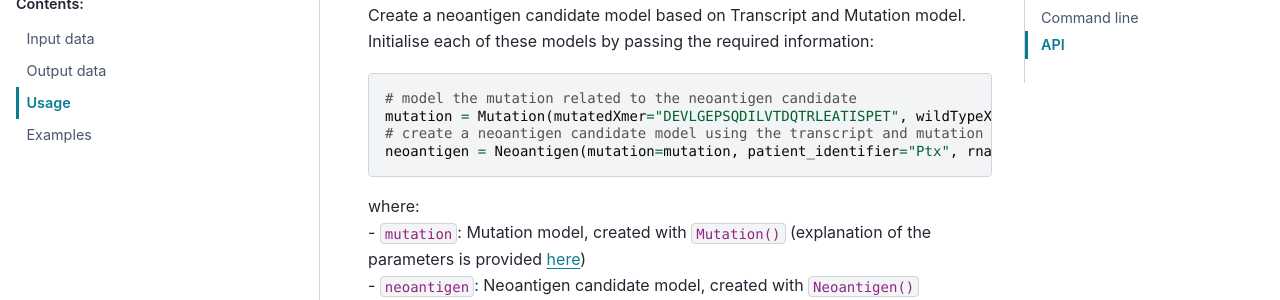
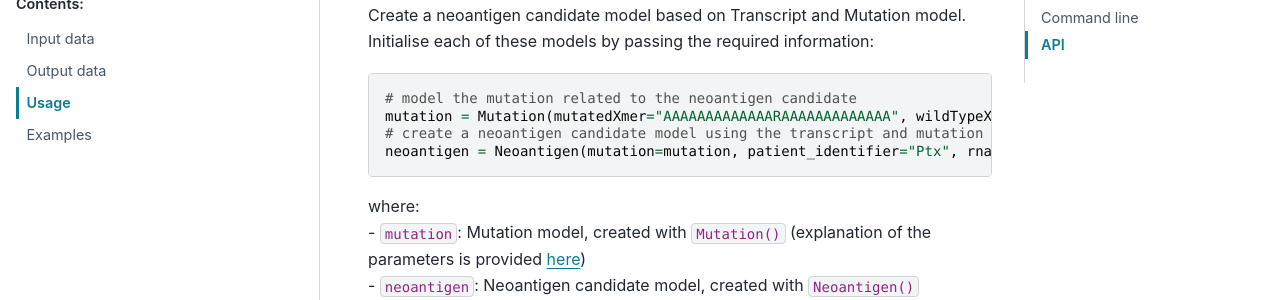
Before and after one commit to TRON-Bioinformatics/neofox, a Sphinx documentation site: the page built from docs/source/03_03_usage.md, in a window 1280 px wide and 900 px high, scrolled down 2242 px. Shown: the part 152-452 px from the top of the window. Built offline with Sphinx 7.4.7 and the PyData theme 0.15.4, drawn with Linux system fonts in a browser that asks for light colours.

Commit message:
some minor add

````diff
--- a/docs/source/03_03_usage.md
+++ b/docs/source/03_03_usage.md
@@ -75,9 +75,9 @@
 
 ```python
 # model the mutation related to the neoantigen candidate
-mutation = Mutation(mutatedXmer="DEVLGEPSQDILVTDQTRLEATISPET", wildTypeXmer="DQTRLEATISPETIDQTRLEATISPET")
+mutation = Mutation(mutatedXmer="AAAAAAAAAAAAARAAAAAAAAAAAAA", wildTypeXmer="AAAAAAAAAAAAAMAAAAAAAAAAAAA")
 # create a neoantigen candidate model using the transcript and mutation model
-neoantigen = Neoantigen(mutation=mutation, patient_identifier="Ptx", rna_expression=0.519506894, rna_variant_allele_frequency=0.857142857, dna_variant_allele_frequency=0.294573643)
+neoantigen = Neoantigen(mutation=mutation, patient_identifier="Ptx", rna_expression=0.52, rna_variant_allele_frequency=0.88, dna_variant_allele_frequency=0.29)
 ```
    where:
        - `mutation`: Mutation model, created with `Mutation()` (explanation of the parameters is provided [here](05_models.md#mutation))
````
